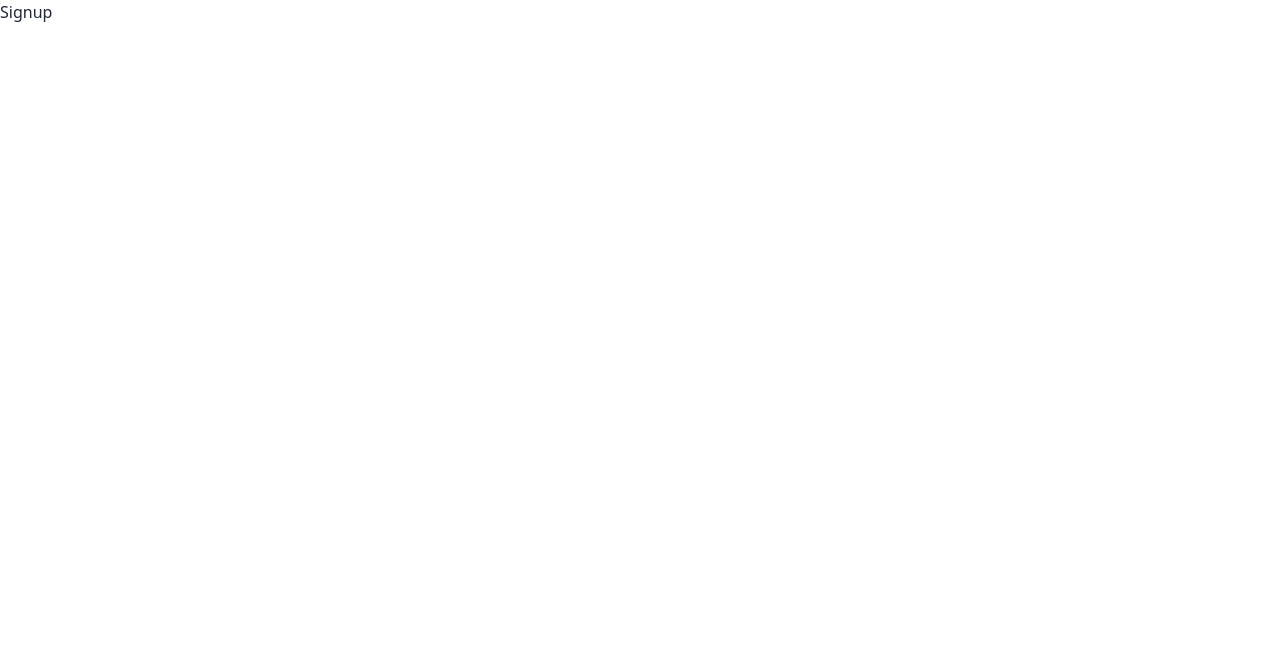
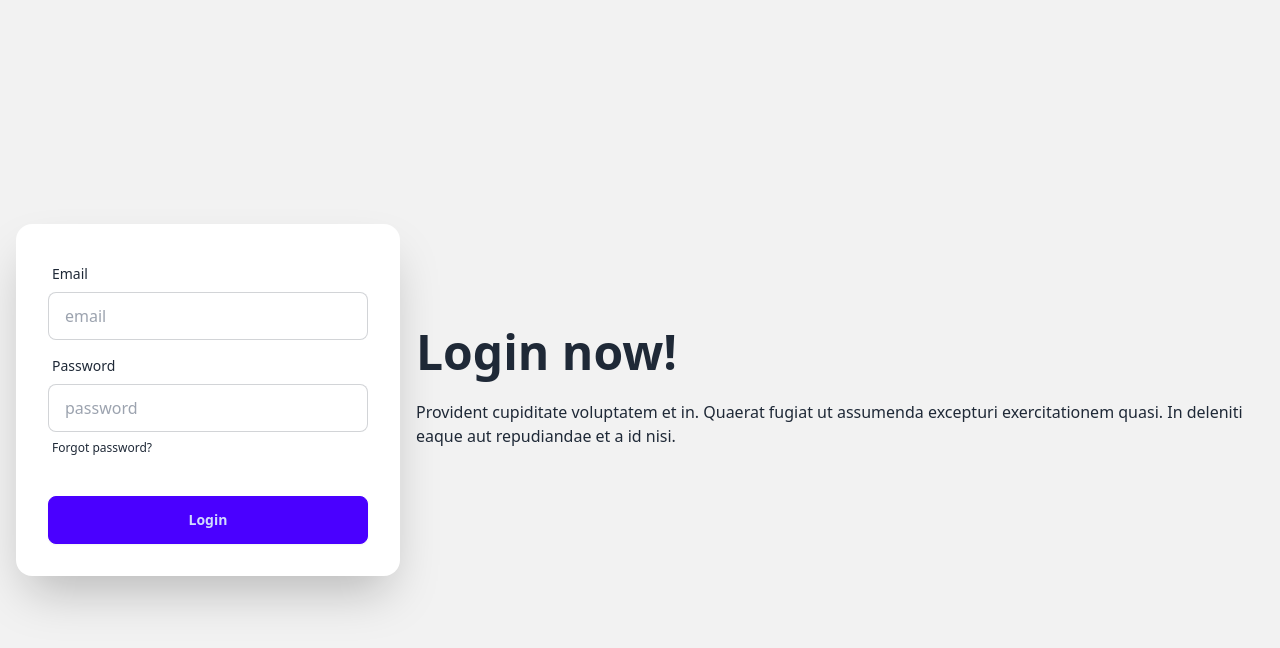
Before and after one commit to athena-codes/craftsnap, a React (Vite) app: page /signup in a window 1280 px wide. Shown: the top 648 px of the page. Built offline with nearby package versions, Linux system fonts and the light colour scheme.

Commit message:
added signup page and some css

```diff
--- a/src/App.tsx
+++ b/src/App.tsx
@@ -3,12 +3,13 @@
 import Signup from "./pages/Signup";
 
 
+// cd into app & npm run dev to start application
 function App() {
   return (
     <Routes>
       <Route path="/" element={<Home/>} />
       <Route path="/signup" element={<Signup/>} />
-      <Route path='' element='' />
+      <Route />
     </Routes>
   )
 }
--- a/src/pages/Signup.tsx
+++ b/src/pages/Signup.tsx
@@ -1,8 +1,53 @@
-import React from 'react'
-
 const Signup = () => {
   return (
-    <div>Signup</div>
+    <form>
+      <div className='hero min-h-screen bg-base-200'>
+        <div className='hero-content flex-col lg:flex-row-reverse'>
+          <div className='text-center lg:text-left'>
+            <h1 className='text-5xl font-bold'>Login now!</h1>
+            <p className='py-6'>
+              Provident cupiditate voluptatem et in. Quaerat fugiat ut assumenda
+              excepturi exercitationem quasi. In deleniti eaque aut repudiandae
+              et a id nisi.
+            </p>
+          </div>
+          <div className='card shrink-0 w-full max-w-sm shadow-2xl bg-base-100'>
+            <form className='card-body'>
+              <div className='form-control'>
+                <label className='label'>
+                  <span className='label-text'>Email</span>
+                </label>
+                <input
+                  type='email'
+                  placeholder='email'
+                  className='input input-bordered'
+                  required
+                />
+              </div>
+              <div className='form-control'>
+                <label className='label'>
+                  <span className='label-text'>Password</span>
+                </label>
+                <input
+                  type='password'
+                  placeholder='password'
+                  className='input input-bordered'
+                  required
+                />
+                <label className='label'>
+                  <a href='#' className='label-text-alt link link-hover'>
+                    Forgot password?
+                  </a>
+                </label>
+              </div>
+              <div className='form-control mt-6'>
+                <button className='btn btn-primary'>Login</button>
+              </div>
+            </form>
+          </div>
+        </div>
+      </div>
+    </form>
   )
 }
 
```
